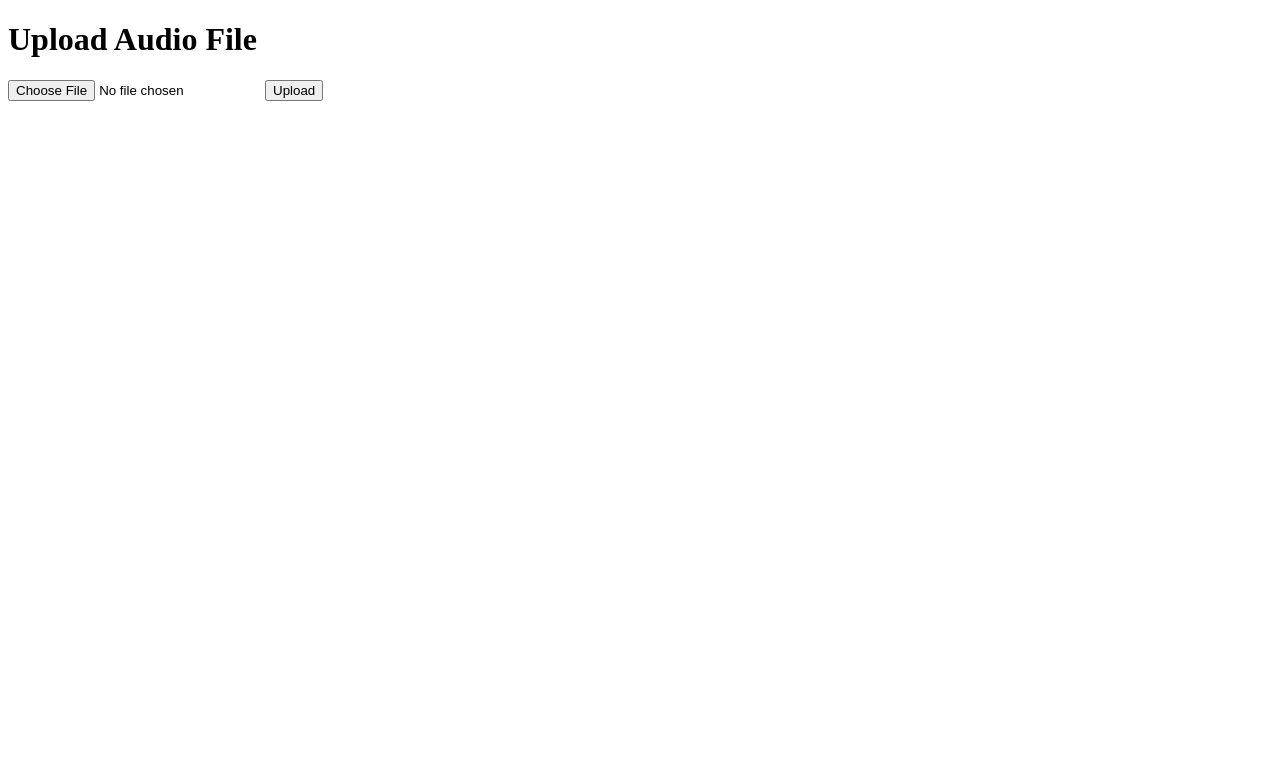
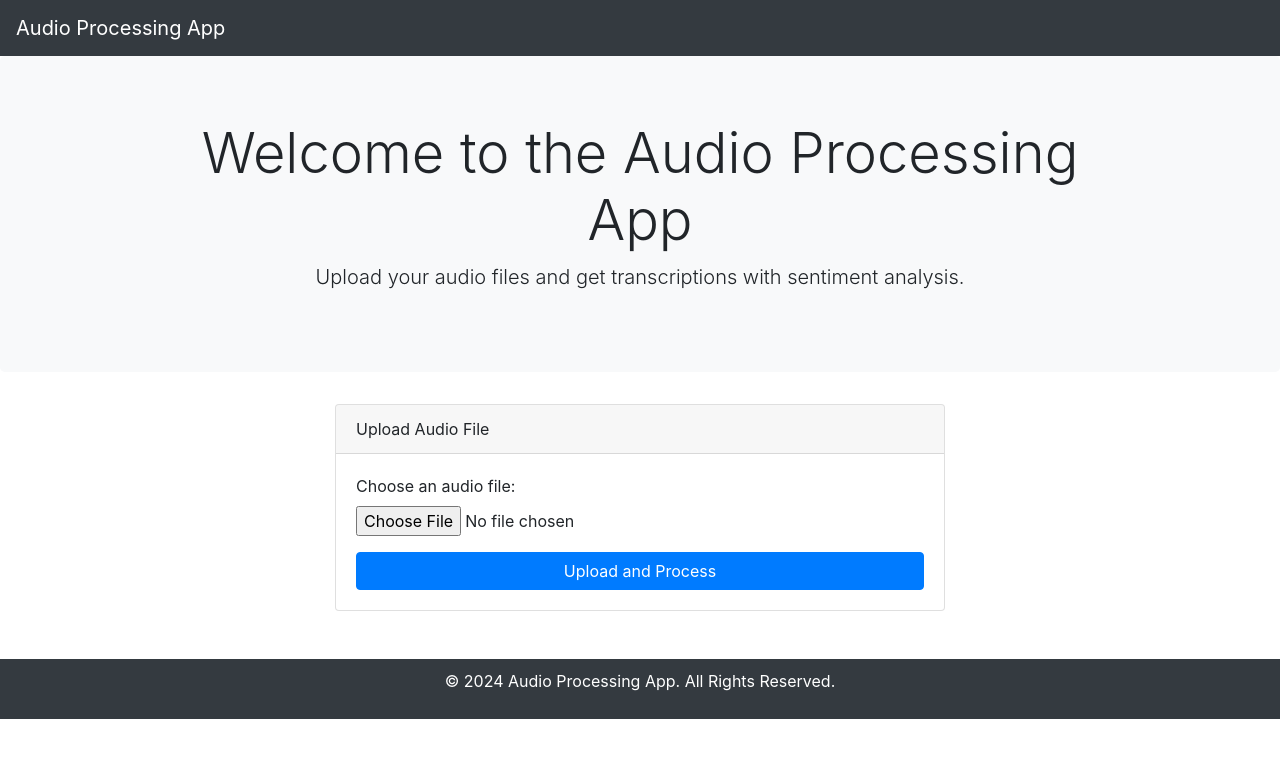
Before and after one commit to juniorwebdev83/auto-qa, a Flask app: page / in a window 1280 px wide. Shown: the top 758 px of the page. Run offline with Flask 2, Linux system fonts and the light colour scheme; some libraries are stand-ins or nearby versions.

Commit message:
Update index.html

```diff
--- a/templates/index.html
+++ b/templates/index.html
@@ -2,33 +2,102 @@
 <html lang="en">
 <head>
     <meta charset="UTF-8">
-    <meta name="viewport" content="width=device-width, initial-scale=1.0">
-    <title>Audio Upload and Process</title>
+    <meta name="viewport" content="width=device-width, initial-scale=1, shrink-to-fit=no">
+    <title>Audio Processing App</title>
+    <link rel="stylesheet" href="https://stackpath.bootstrapcdn.com/bootstrap/4.5.2/css/bootstrap.min.css">
+    <style>
+        body {
+            padding-top: 56px;
+        }
+        .jumbotron {
+            background-color: #f8f9fa;
+        }
+        footer {
+            background-color: #343a40;
+            color: white;
+            padding: 10px 0;
+        }
+        .container {
+            max-width: 960px;
+        }
+        .spinner-border {
+            display: none;
+        }
+    </style>
 </head>
 <body>
-    <h1>Upload Audio File</h1>
-    <form id="uploadForm">
-        <input type="file" id="audioFile" name="audioFile" accept="audio/*" required>
-        <button type="submit">Upload</button>
-    </form>
-    <pre id="result"></pre>
+    <nav class="navbar navbar-expand-lg navbar-dark bg-dark fixed-top">
+        <a class="navbar-brand" href="#">Audio Processing App</a>
+    </nav>
 
+    <div class="jumbotron text-center">
+        <div class="container">
+            <h1 class="display-4">Welcome to the Audio Processing App</h1>
+            <p class="lead">Upload your audio files and get transcriptions with sentiment analysis.</p>
+        </div>
+    </div>
+
+    <div class="container">
+        <div class="row justify-content-center">
+            <div class="col-md-8">
+                <div class="card">
+                    <div class="card-header">Upload Audio File</div>
+                    <div class="card-body">
+                        <form id="audioForm" action="/api/process-audio" method="post" enctype="multipart/form-data">
+                            <div class="form-group">
+                                <label for="audioFile">Choose an audio file:</label>
+                                <input type="file" class="form-control-file" id="audioFile" name="audioFile" accept="audio/*" required>
+                            </div>
+                            <button type="submit" class="btn btn-primary btn-block">Upload and Process</button>
+                        </form>
+                        <div class="spinner-border text-primary mt-3" role="status" id="spinner">
+                            <span class="sr-only">Loading...</span>
+                        </div>
+                    </div>
+                </div>
+            </div>
+        </div>
+    </div>
+
+    <footer class="text-center mt-5">
+        <div class="container">
+            <p>&copy; 2024 Audio Processing App. All Rights Reserved.</p>
+        </div>
+    </footer>
+
+    <script src="https://code.jquery.com/jquery-3.5.1.slim.min.js"></script>
+    <script src="https://cdn.jsdelivr.net/npm/@popperjs/core@2.9.3/dist/umd/popper.min.js"></script>
+    <script src="https://stackpath.bootstrapcdn.com/bootstrap/4.5.2/js/bootstrap.min.js"></script>
     <script>
-        document.getElementById('uploadForm').addEventListener('submit', async (event) => {
+        document.getElementById('audioForm').addEventListener('submit', async function(event) {
             event.preventDefault();
-            const formData = new FormData();
-            const file = document.getElementById('audioFile').files[0];
-            formData.append('audioFile', file);
+
+            const form = event.target;
+            const formData = new FormData(form);
+
+            document.getElementById('spinner').style.display = 'block';
 
             try {
-                const response = await fetch('/api/process-audio', {
-                    method: 'POST',
+                const response = await fetch(form.action, {
+                    method: form.method,
                     body: formData
                 });
-                const result = await response.json();
-                document.getElementById('result').textContent = JSON.stringify(result, null, 2);
+
+                document.getElementById('spinner').style.display = 'none';
+
+                if (response.ok) {
+                    const result = await response.json();
+                    sessionStorage.setItem('result', JSON.stringify(result));
+                    window.location.href = 'results.html';
+                } else {
+                    const errorText = await response.text();
+                    console.error('Error response:', errorText);
+                    alert('Error processing audio: ' + errorText);
+                }
             } catch (error) {
-                console.error('Error:', error);
+                console.error('Fetch error:', error);
+                document.getElementById('spinner').style.display = 'none';
+                alert('Error processing audio: ' + error.message);
             }
         });
     </script>
```
